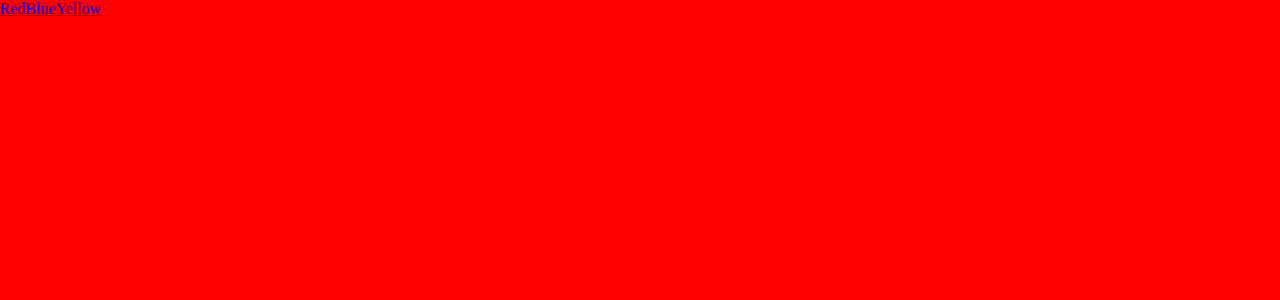
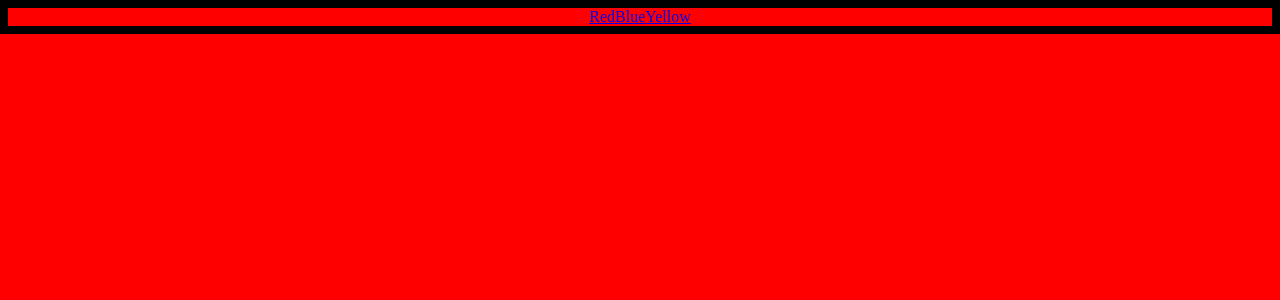
Before and after one commit to Mal23/react-router, a React app: page / in a window 1280 px wide. Shown: the top 300 px of the page. Built offline with nearby package versions, Linux system fonts and the light colour scheme.

Commit message:
added styling

```diff
--- /dev/null
+++ b/src/components/Header.css
@@ -0,0 +1,8 @@
+.Header {
+  padding: 0.5rem;
+
+  background-color: black;
+  color: white;
+
+  text-align: center;
+}
--- a/src/components/Header.js
+++ b/src/components/Header.js
@@ -1,9 +1,10 @@
 import React from 'react';
 import { Link } from 'react-router-dom';
+import styles from './Header.css';
 
 export default function Header() {
   return (
-    <header>
+    <header className={styles.Header}>
       <nav>
         <Link to="/red">Red</Link>
         <Link to="/blue">Blue</Link>
```
